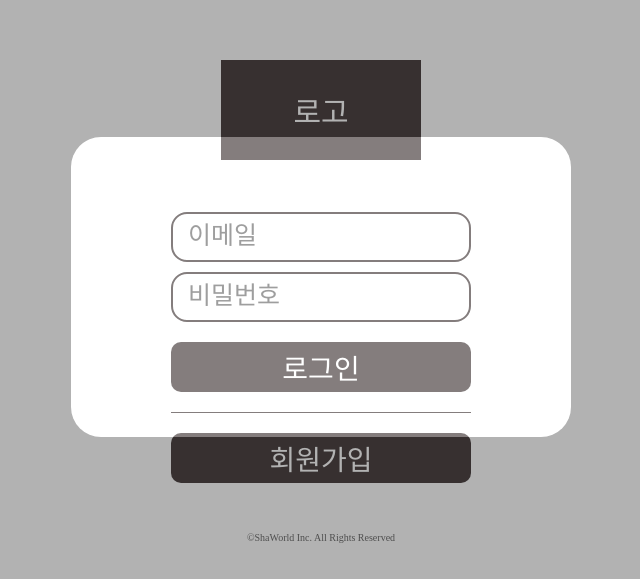
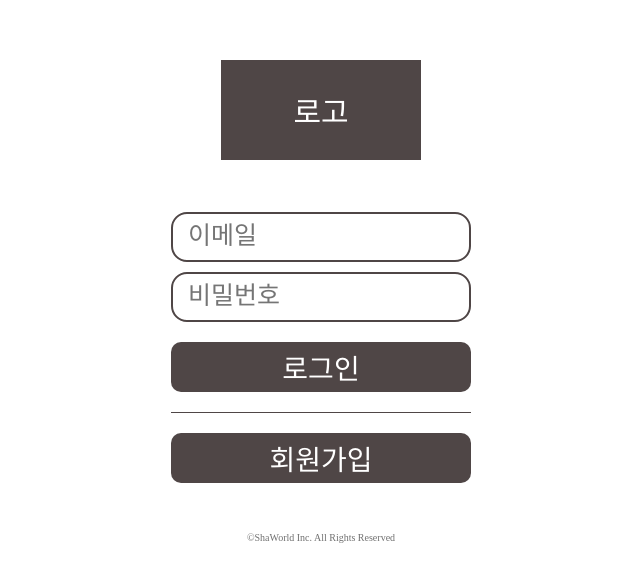
Before and after one commit to ShaWorld/ShaWorld-Frontend, a Next.js app: page / in a window 1280 px wide. Shown: the part 113-692 px from the top of the page, without its empty margins (319-959 px from the left). Built offline with nearby package versions, Linux system fonts and the light colour scheme.

Commit message:
<components/Modal> fix Modal Default Setting

```diff
--- a/components/Modal/index.tsx
+++ b/components/Modal/index.tsx
@@ -19,6 +19,7 @@ const Modal = () => {
 
   return (
     <React.Fragment>
+      {state.type !== "" ? (
         <S.ModalContentsWrapper>
           <S.Modal onClick={modalClickHandler}>
             {state.type === MODAL_TYPE.signUpAlertModal ? (
@@ -28,6 +29,9 @@ const Modal = () => {
             )}
           </S.Modal>
         </S.ModalContentsWrapper>
+      ) : (
+        ""
+      )}
     </React.Fragment>
   );
 };
--- a/components/Modal/style.tsx
+++ b/components/Modal/style.tsx
@@ -4,8 +4,7 @@ export const ModalContentsWrapper = styled.div`
   width: 100%;
   height: 100%;
   display: flex;
-  background-color: #000;
-  opacity: 0.3;
+  background-color: rgba(0, 0, 0, 0.3);
   justify-content: center;
   align-items: center;
   position: fixed;
@@ -19,4 +18,8 @@ export const Modal = styled.div`
   border-radius: 30px;
   box-sizing: border-box;
   padding: 15px;
+  display: flex;
+  justify-content: center;
+  align-items: center;
+  opacity: 1;
 `;
```
Lines whose indentation alone changed are shown as unchanged.
